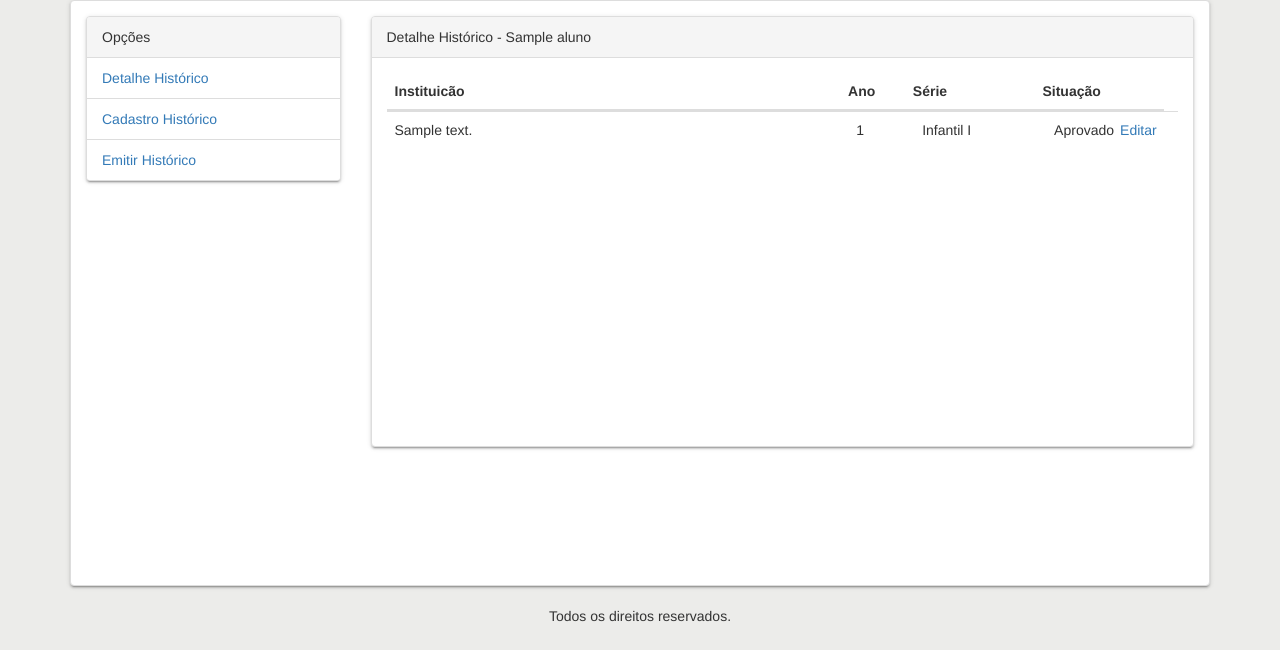
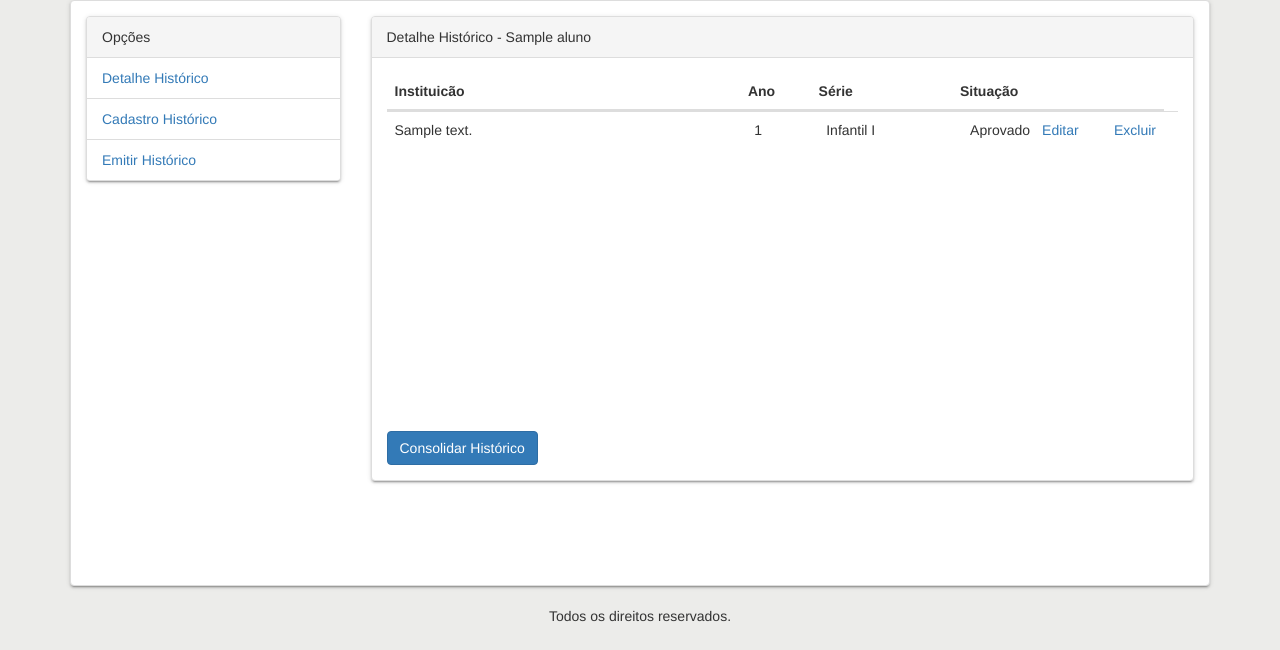
Before and after one commit to kristchen/escoladigital, a Django app: page /historico/1/detalhe in a window 1280 px wide. Shown: the part 150-800 px from the top of the page. Run offline with Django 3.2, Linux system fonts and the light colour scheme; a user stored in the database is signed in; tables that the repository leaves empty hold one stand-in row (values such as "Sample post"); some libraries are stand-ins or nearby versions.

Commit message:
alterações historico

```diff
--- a/aluno/models.py
+++ b/aluno/models.py
@@ -32,6 +32,10 @@ class Aluno(models.Model):
 	sexo = models.CharField(null=False, max_length=1)
 	history = HistoricalRecords()
 
+	def save(self, *args, **kwargs):
+		self.nome = self.nome.upper()
+		super(Aluno, self).save(*args, **kwargs)
+
 
 class Matricula(models.Model):
 
--- a/aluno/templates/include-opcoes-aluno.html
+++ b/aluno/templates/include-opcoes-aluno.html
@@ -4,7 +4,7 @@
       Opções
     </div>
     <ul class="list-group">
-      <li class="list-group-item"><a href="{% url 'cadastro-historico' aluno.id %}">Histórico</a></li>
+      <li class="list-group-item"><a href="{% url 'detalhe-historico' aluno.id %}">Histórico</a></li>
       <li class="list-group-item"><a href=" {% url 'declaracao-aluno' aluno.id %}">Declaração</a></li>
       <li class="list-group-item"><a href="{% url 'matricula-aluno' aluno.id %}">Matrícula</a></li>
       <li class="list-group-item"><a href="{% url 'edicao-aluno' aluno.id %}">Alterar Dados Cadastrais</a></li>
--- a/escola/templates/edicao-configuracoes.html
+++ b/escola/templates/edicao-configuracoes.html
@@ -43,7 +43,7 @@
 
             <div class="form-group col-md-2">
               <label for="media">Média</label>
-              <input type="text" value="{{confs.media}}" class="form-control" name="media" id="media">
+              <input type="text" value="{{confs.media|floatformat}}" class="form-control" name="media" id="media">
             </div>
 
             <div class="form-group col-md-3">
--- a/historico/templates/detalhe-historico.html
+++ b/historico/templates/detalhe-historico.html
@@ -2,6 +2,12 @@
 
 
 {% block message %}
+
+{% if form.delete %}
+  <div class="alert alert-warning" name="alert-historico">
+    Historico excluido com sucesso.
+  </div>
+{% endif %}
 
     <div class="alert alert-danger" name="alert-historico" style="display:none">
         Todos os campos do histórico devem ser preenchidos.
@@ -10,6 +16,16 @@
     <div class="alert alert-success" id="alert-success" style="display:none">
       <button type="button" class="close">×</button>
         Histórico cadastrado com sucesso.
+    </div>
+
+    <div class="alert alert-success" id="alert-success-cons" style="display:none">
+      <button type="button" class="close">×</button>
+        Histórico consolidado com sucesso.
+    </div>
+
+    <div class="alert alert-success" id="alert-success-err" style="display:none">
+      <button type="button" class="close">×</button>
+        Não foi possivel consolidar o histórico.
     </div>
 
 {% endblock message%}
@@ -27,6 +43,7 @@
   <div class="panel panel-default">
 
            <div class="panel-heading">
+            <input type="hidden" id="aluno_id" value="{{aluno.id}}">
               Detalhe Histórico - {{aluno.nome}}
             </div>
            <div class="panel-body" >
@@ -35,27 +52,30 @@
               <table class="table table-hover">
                 <thead>
                   <tr>
-                    <th>Instituicão</th>
+                    <th class="col-lg-5">Instituicão</th>
                     <th class="col-lg-1">Ano</th>
-                    <th class="col-md-2">Série</th>
+                    <th class="col-lg-2">Série</th>
                     <th class="col-lg-1">Situação</th>
                     <th class="col-lg-1"></th>
+                    <th class="col-lg-1"></th>
+
                   </tr>
                 </thead>
 
                 <tbody>
                   {% for hs in historicos %}
                     <tr>
-                        <td >{{hs.instituicao.descricao}}</td>
+                        <td class="col-lg-5">{{hs.instituicao.descricao}}</td>
                         <td class="col-lg-1">{{hs.ano}}</td>
-                        <td class="col-md-2">{{hs.serie.descricao}}</td>
+                        <td class="col-lg-2">{{hs.serie.descricao}}</td>
 
                         {% if hs.situacao %}
                           <td class="col-lg-1">Aprovado</td>
                         {% else %}
                           <td class="col-lg-1">Reprovado</td>
                         {% endif %}
-                        <td class="col-lg-1"><a href="{% url 'edicao-historico' hs.id %}">Editar</a></td>
+                        <td class="col-lg-1"><a href="{% url 'edicao-historico' hs.id %}"> Editar</a></td>
+                        <td class="col-lg-1"><a href="{% url 'excluir-historico' hs.id %}"> Excluir</a></td>
                     </tr>
                   {% endfor %}
                 </tbody>
@@ -69,9 +89,40 @@
               </div>
 
             {% endif %}
+
+            <button id="btn-consolidar" type="button" class="btn btn-primary">Consolidar Histórico</button>
+
     </div>
 </div>
 
 </form>
 
+<script type="text/javascript">
+  $(document).ready(function() {
+
+    $("#btn-consolidar").click(function(){
+
+        $.ajax({
+          type:'POST',
+          headers: {'X-CSRFToken':$("input[name=csrfmiddlewaretoken]").val()},
+          url:'/historico/'+$("#aluno_id").val()+'/consolidar',
+          accept:'application/json'
+        }).done(function(response){
+            if(response.sucess){
+              $("#alert-success-cons").show();
+              $('html,body').scrollTop(0);
+            }
+
+        }).fail(function(){
+            $("#alert-erro-err").show();
+            $('html,body').scrollTop(0);
+
+        });
+
+    });
+
+  });
+</script>
+
+
 {% endblock body %}
--- a/historico/urls.py
+++ b/historico/urls.py
@@ -7,7 +7,9 @@ urlpatterns = [
   	url(r'^historico/(?P<aluno_id>\d+)/detalhe$', views.detalhe_historico, name='detalhe-historico'),
   	url(r'^historico/(?P<aluno_id>\d+)/emitir$', views.emitir_historico, name='emitir-historico'),
   	url(r'^historico/(?P<historico_id>\d+)/edicao$', views.edicao_historico, name='edicao-historico'),
+	url(r'^historico/(?P<aluno_id>\d+)/consolidar$', views.consolidar_historico, name='consolidar-historico'),
   	url(r'^historico/editar$', views.editar_historico, name='editar-historico'),
+	url(r'^historico/(?P<historico_id>\d+)/excluir$', views.excluir_historico, name='excluir-historico'),
   	url(r'^historico/instituicoes$', views.lista_instituicoes_historico)
 
 ]
--- a/historico/views.py
+++ b/historico/views.py
@@ -4,17 +4,19 @@ from django.contrib.auth.decorators import login_required
 from django.shortcuts import render
 from django.http import HttpResponse
 from django.core import serializers
-from itertools import chain
+from itertools import chain, groupby
 
 from aluno.models import Aluno
 from escola.models import Serie, Disciplina, Configuracoes
 from escola import choices
 from models import Historico, Nota, Instituicao
 from historico.forms import HistoricoForm
+from rendimento.choices import RECUPERACAO, RECUPERACAO_FINAL
 import json
 import numpy as np
 from django.db import transaction
-from util.utils import gerar_PDF
+from util.utils import gerar_PDF, normal_round
+
 
 
 @login_required
@@ -60,6 +62,18 @@ def edicao_historico(request, historico_id):
 	form = HistoricoForm()
 	historico = Historico.objects.get(id=historico_id)
 	return render(request, 'edicao-historico.html', {'form':form, 'aluno':historico.aluno, 'notas':historico.notas.all(), 'historico':historico})
+
+
+@login_required
+def excluir_historico(request, historico_id):
+	form = HistoricoForm()
+	historico = Historico.objects.get(id=historico_id)
+	aluno = historico.aluno
+	historico.delete()
+	form.delete = True
+
+	return render(request, 'detalhe-historico.html', {'form':form, 'aluno':aluno, 'historicos':aluno.historicos.all()})
+
 
 @login_required
 def lista_instituicoes_historico(request):
@@ -133,6 +147,51 @@ def emitir_historico(request, aluno_id):
 
 	# return render(request, 'template-historico-escolar-aluno.html', context)
 
+@login_required
+def consolidar_historico(request, aluno_id):
+	aluno = Aluno.objects.get(id=aluno_id)
+	confs = Configuracoes.objects.get(id=1)
+	matriculas = aluno.matriculas.exclude(ano=confs.ano_letivo)
+	cbms = Instituicao.objects.get(id=1)
+	for matricula in matriculas:
+		historico = Historico.objects.filter(ano=matricula.ano, aluno=aluno)
+		grupo_notas_disciplina = groupby(matricula.notas.all(), lambda x: x.disciplina)
+		if historico:
+			for key, value in grupo_notas_disciplina:
+				notas = [nt for nt in value]
+				nota = historico.notas.filter(disciplina=key)
+				nota.valor = get_nota_historico(notas)
+				nota.save()
+
+		else:
+			historico = Historico(instituicao=cbms, situacao=True, carga_horaria=200, serie=matricula.turma.serie, ano=matricula.ano, aluno=aluno)
+			historico.save()
+			for key, value in grupo_notas_disciplina:
+				notas = [nt for nt in value]
+				valor = get_nota_historico(notas)
+				if valor < confs.media and historico.situacao:
+					historico.situacao=False
+					historico.save()
+				nota = Nota(disciplina=key, valor=valor, historico=historico)
+				nota.save()
+
+	return HttpResponse('{"sucess":true}', content_type='application/json')
+
+
+def get_nota_historico(notas):
+
+	rec_final = next(( n for n in notas if n.bimestre == long(RECUPERACAO_FINAL) and n.tipo == choices.RECUPERACAO), None)
+
+	medias_bimestrais = []
+
+	for x, y in choices.BIMESTRE_CHOICES:
+		notas_bimestre = [n.valor for n in notas if n.bimestre == x and n.tipo != RECUPERACAO]
+		nota_recuperacao = [n.valor for n in notas if n.bimestre == x and n.tipo == RECUPERACAO]
+		media_bimestral = sum(notas_bimestre)/3
+		medias_bimestrais.append(nota_recuperacao[0] if nota_recuperacao and nota_recuperacao[0] > media_bimestral else media_bimestral)
+
+	return rec_final if rec_final else normal_round(sum(medias_bimestrais)/4)
+
 
 def get_carga_horaria(aluno, series):
 	carga_horaria = np.full(9, None)
```
